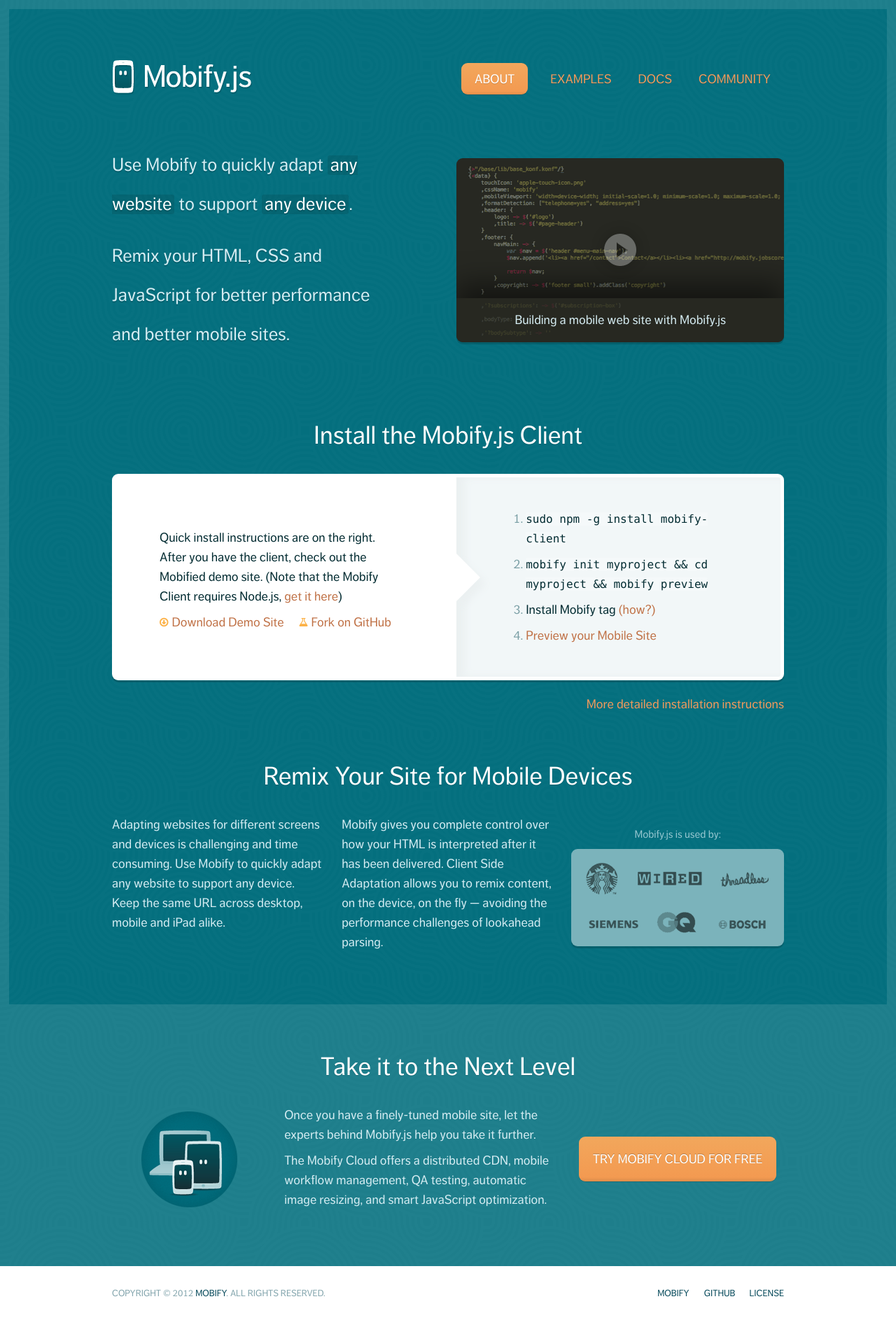
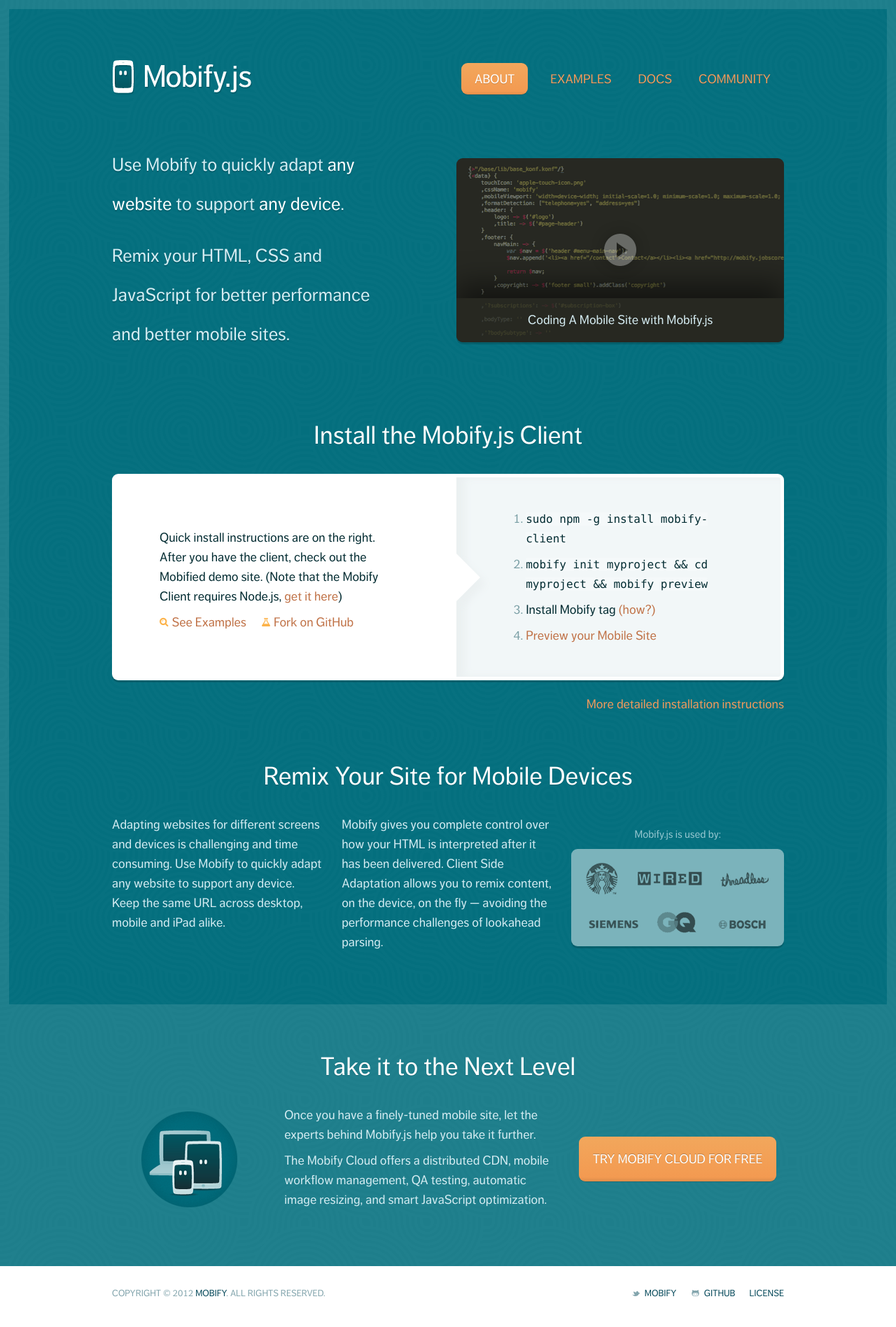
Before and after one commit to mobify/mobifyjs, a Jekyll site: the page built from www/index.html, in a window 1280 px wide. Shown: the whole page at 70% size. Built offline with Jekyll 4.4.1, drawn with Linux system fonts in a browser that asks for light colours; nearby versions of some CDN libraries.

Commit message:
Home page & example page dumb fixes

```diff
--- a/www/_includes/nav-examples.html
+++ b/www/_includes/nav-examples.html
@@ -1,7 +1,7 @@
 
                     <div class="nav-examples">
                         <div class="demostore">
-                            <a href="{{ site.baseurl }}/examples/#demostore"><h3>Demo Site</h3></a>
+                            <h3><a href="{{ site.baseurl }}/examples/#demostore">Demo Site</a></h3>
                             <p>Uncle Merlins Discount Potions store</p>
                         </div>
                         <!--
--- a/www/index.html
+++ b/www/index.html
@@ -17,7 +17,7 @@
     <div class="span6 video-container">
         <div class="video rounded shaded">
             <a href="https://vimeo.com/45657333" class="play"><i>Play Video</i></a>
-            <h3>Building a mobile web site with Mobify.js</h3>
+            <h3>Coding A Mobile Site with Mobify.js</h3>
             <iframe src="http://player.vimeo.com/video/45657333" frameborder="0" webkitAllowFullScreen mozallowfullscreen allowFullScreen autoplay></iframe>
         </div>
     </div>
@@ -33,7 +33,9 @@
                     <div class="span6">
                         <div class="install-summary">
                             <p>Quick install instructions are on the right. After you have the client, check out the Mobified demo site. (Note that the Mobify Client requires Node.js, <a href="http://nodejs.org/">get it here</a>)</p>
-                            <a href="https://github.com/mobify/mobifyjs-demos/zipball/master"><i class="icon-download"></i>Download Demo Site</a>
+
+                            <a href="/mobifyjs/examples/"><i class="icon-search"></i>See Examples</a>
+
                             <a href="https://github.com/mobify/mobifyjs"><i class="icon-beaker"></i>Fork on GitHub</a>
                         </div>
                     </div>
--- a/www/static/css/ui-dev.css
+++ b/www/static/css/ui-dev.css
@@ -47,6 +47,9 @@
 em {
 	font-style: normal;
 	color: #fff;
+}
+img {
+	max-width: 100%;
 }
 pre {
 	font-size: 1em;
@@ -428,7 +431,8 @@
 			background: transparent;
 		}
 	.footer i {
-		font-size: 0.88889px;
+		font-size: 0.88889em;
+		padding-right: 5px;
 		color: #83a5ad;
 		text-decoration: none;
 		-webkit-transition: color 0.2s ease-out;
@@ -481,6 +485,10 @@
 	text-align: center;
 	text-shadow: rgba(0,0,0,0.15) 0 2px 0;
 }
+	.lead strong {
+		padding: 0;
+		background: none;
+	}
 .well .row-fluid {
 	width: 100%;
 }
@@ -650,9 +658,6 @@
 		padding: 18px 20px;
 	}
 @media (max-width: 320px) {
-	.remix-site .clients img {
-		width: 100%;
-	}
 	.video .play i {
 		top: 40%;
 	}
@@ -887,6 +892,9 @@
 	background: rgba(255,255,255,0.15);
 	padding: 20px 40px;
 }
+	.examples-nav h3 a {
+		color: #fff;
+	}
 @media (max-width: 767px) {
 	.examples .span8 {
 		padding: 0;
```
